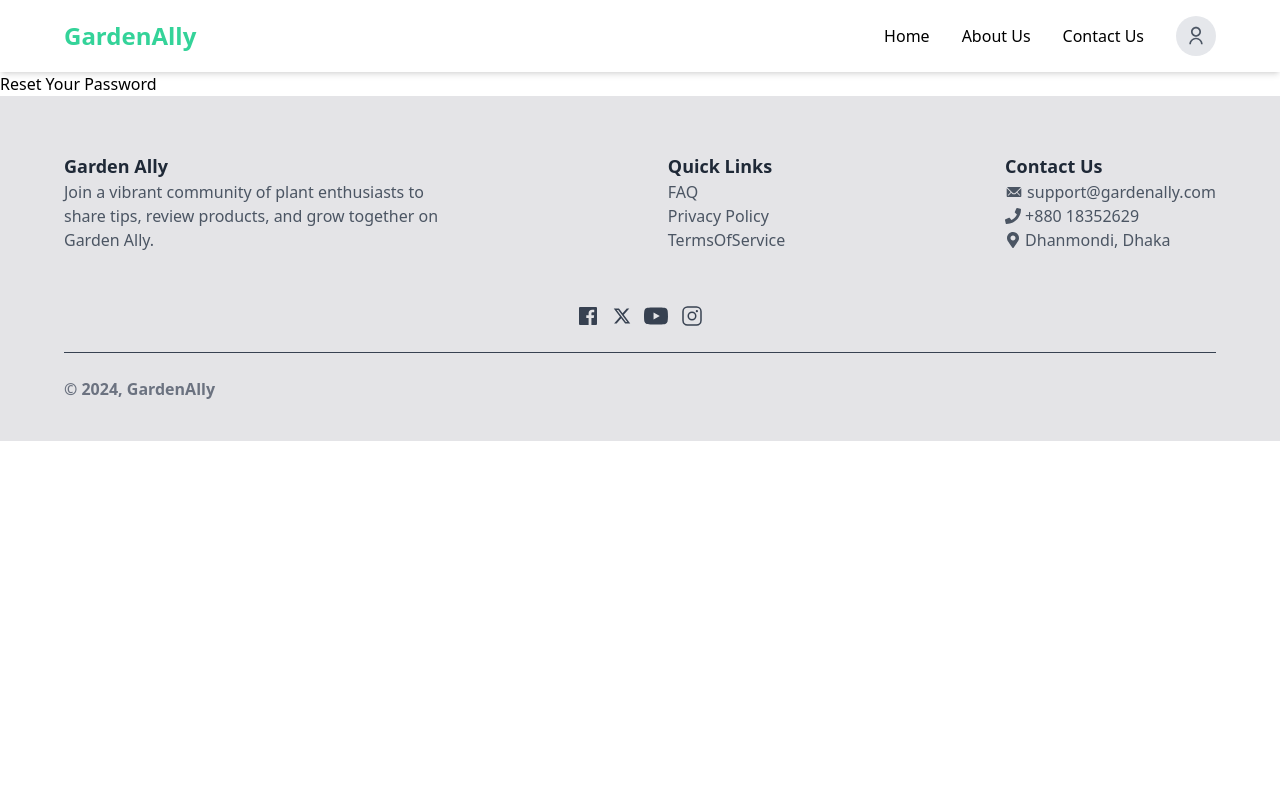
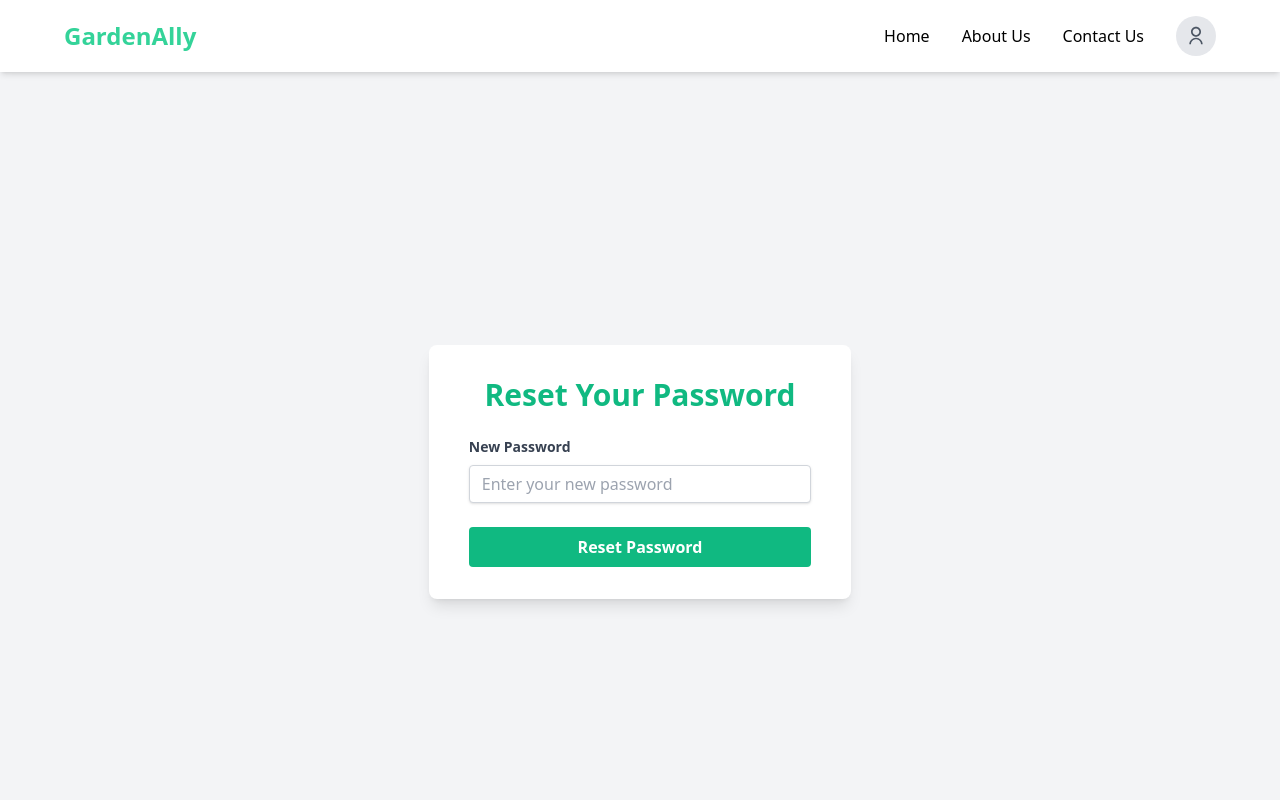
Before and after one commit to ShamimaNasrin/garden-ally-client, a Next.js app: page /reset-password in a window 1280 px wide. Shown: the top 800 px of the page. Built offline with nearby package versions, Linux system fonts and the light colour scheme.

Commit message:
forgot password

```diff
--- a/src/app/(commonLayout)/forgot-password/page.tsx
+++ b/src/app/(commonLayout)/forgot-password/page.tsx
@@ -2,8 +2,8 @@
 
 import { useForm, SubmitHandler } from "react-hook-form";
 // import { useRouter } from "next/navigation";
-// import toast from "react-hot-toast";
-// import { useForgotPassword } from "@/hooks/auth.hook";
+import { useForgotPasswordMutation } from "@/redux/features/auth/authApi";
+import toast from "react-hot-toast";
 
 interface ForgotPasswordInput {
   email: string;
@@ -13,14 +13,26 @@ const ForgotPasswordPage = () => {
   const {
     register,
     handleSubmit,
+    reset,
     formState: { errors },
   } = useForm<ForgotPasswordInput>();
-  // const { mutate: handleForgotPassword, isPending } = useForgotPassword();
-  //   const router = useRouter();
+  const [forgotPassword, { isLoading }] = useForgotPasswordMutation();
+  // const router = useRouter();
 
-  const onSubmit: SubmitHandler<ForgotPasswordInput> = (data) => {
-    console.log(data);
-    // handleForgotPassword(data);
+  const onSubmit: SubmitHandler<ForgotPasswordInput> = async (data) => {
+    // console.log(data);
+    try {
+      const res = await forgotPassword(data).unwrap();
+
+      // console.log("forgotPassword res:", res);
+      if (res?.success) {
+        toast.success("Please check your email");
+        reset();
+      }
+    } catch (error) {
+      console.error("Failed to send email:", error);
+      toast.error(`Failed to send email`);
+    }
   };
 
   return (
@@ -43,7 +55,13 @@ const ForgotPasswordPage = () => {
           <input
             type="email"
             id="email"
-            {...register("email", { required: "Email is required" })}
+            {...register("email", {
+              required: "Email is required",
+              pattern: {
+                value: /^[a-zA-Z0-9._%+-]+@[a-zA-Z0-9.-]+\.com$/,
+                message: "Please enter a valid email address",
+              },
+            })}
             className={`shadow appearance-none border rounded w-full py-2 px-3 text-gray-700 leading-tight focus:outline-none focus:shadow-outline ${
               errors.email ? "border-red-500" : "border-gray-300"
             }`}
@@ -58,10 +76,9 @@ const ForgotPasswordPage = () => {
         <button
           type="submit"
           className="bg-emerald-500 text-white font-bold py-2 px-4 rounded focus:outline-none focus:shadow-outline w-full hover:bg-emerald-600 transition-colors duration-300"
-          // disabled={isPending}
+          disabled={isLoading}
         >
-          {/* {isPending ? "Sending..." : "Send Reset Link"} */}
-          Send Reset Link
+          {isLoading ? "Sending..." : "Send Reset Link"}
         </button>
       </form>
     </div>
--- a/src/app/(commonLayout)/login/page.tsx
+++ b/src/app/(commonLayout)/login/page.tsx
@@ -3,7 +3,6 @@
 
 import { useForm, SubmitHandler } from "react-hook-form";
 import { useRouter } from "next/navigation";
-// import { useState } from "react";
 // import LoadingSpinner from "@/components/UI/LoadingSpinner";
 import Link from "next/link";
 import toast from "react-hot-toast";
@@ -26,7 +25,6 @@ const LoginPage = () => {
     handleSubmit,
     formState: { errors },
   } = useForm<TLoginFormInput>();
-  // const [isLoading, setIsLoading] = useState(false);
 
   const router = useRouter();
 
@@ -151,7 +149,7 @@ const LoginPage = () => {
                 href="/register"
                 className="text-emerald-500 hover:text-emerald-600 font-semibold"
               >
-                <span className="">Sign up</span>
+                <span className=""> Sign up</span>
               </Link>
             </p>
           </div>
--- a/src/app/(commonLayout)/register/page.tsx
+++ b/src/app/(commonLayout)/register/page.tsx
@@ -1,5 +1,7 @@
+/* eslint-disable @typescript-eslint/no-explicit-any */
 "use client";
 
+import UploadImgToImgBB from "@/components/profile/UploadImgToImgBB";
 // import LoadingSpinner from "@/components/UI/LoadingSpinner";
 import { useSignupMutation } from "@/redux/features/auth/authApi";
 import Link from "next/link";
@@ -33,7 +35,23 @@ const SignupPage = () => {
   const router = useRouter();
 
   const onSubmit: SubmitHandler<TRegisterFormInput> = async (data) => {
-    // console.log(data);
+    // console.log("formdata:", data);
+
+    if (data.profilePhoto && data.profilePhoto.length) {
+      console.log("default img:", data.profilePhoto);
+      try {
+        const file = data.profilePhoto[0] as any;
+        const imgBBUrl = await UploadImgToImgBB(file);
+        data.profilePhoto = imgBBUrl;
+      } catch (error: any) {
+        toast.error(error.data.message, { duration: 1000 });
+        return;
+      }
+    } else {
+      data.profilePhoto =
+        "https://cdn.pixabay.com/photo/2015/10/05/22/37/blank-profile-picture-973460_960_720.png";
+    }
+
     const userInfo = {
       ...data,
       role: "user",
@@ -178,21 +196,21 @@ const SignupPage = () => {
               className="block text-gray-700 text-sm font-bold mb-2"
               htmlFor="profilePhoto"
             >
-              Image URL
+              Profile Photo
             </label>
             <input
-              type="text"
+              type="file"
+              accept="image/*"
+              placeholder="Add image"
               id="profilePhoto"
-              {...register("profilePhoto", {
-                required: "Image url is required",
-              })}
+              {...register("profilePhoto")}
               className={`shadow appearance-none border rounded w-full py-2 px-3 text-gray-700 leading-tight focus:outline-none focus:shadow-outline ${
-                errors.name ? "border-red-500" : "border-gray-300"
+                errors.profilePhoto ? "border-red-500" : "border-gray-300"
               }`}
             />
-            {errors.name && (
+            {errors.profilePhoto && (
               <p className="text-red-500 text-xs italic">
-                {errors.name.message}
+                {errors.profilePhoto.message}
               </p>
             )}
           </div>
--- a/src/app/(commonLayout)/reset-password/page.tsx
+++ b/src/app/(commonLayout)/reset-password/page.tsx
@@ -1,40 +1,105 @@
 "use client";
 
-// import { useRouter } from "next/router";
-// import { useState } from "react";
-// import { useResetPassword } from "@/hooks/auth.hook";
+import { useResetPasswordMutation } from "@/redux/features/auth/authApi";
+// import { useRouter } from "next/navigation";
+import { useSearchParams } from "next/navigation";
+
+import { useForm } from "react-hook-form";
+import toast from "react-hot-toast";
+
+interface ResetPasswordFormInputs {
+  newPassword: string;
+}
 
 const ResetPassword = () => {
   // const router = useRouter();
-  // const { id, token } = router.query; // Extract id and token from query parameters
-  // const [newPassword, setNewPassword] = useState("");
+  const searchParams = useSearchParams();
+  const email = searchParams.get("email");
+  const resetToken = searchParams.get("token");
 
-  // const resetPasswordMutation = useResetPassword();
+  // console.log("email: " + email);
+  // console.log("token: " + resetToken);
 
-  // const handleSubmit = (e: React.FormEvent<HTMLFormElement>) => {
-  //   e.preventDefault();
-  //   resetPasswordMutation.mutate({
-  //     userId: id as string,
-  //     newPassword,
-  //     token: token as string,
-  //   });
-  // };
+  const {
+    register,
+    handleSubmit,
+    reset,
+    formState: { errors },
+  } = useForm<ResetPasswordFormInputs>();
+  const [resetPassword, { isLoading }] = useResetPasswordMutation();
+
+  const onSubmit = async (data: ResetPasswordFormInputs) => {
+    // console.log("formData:", data);
+    if (email && resetToken) {
+      try {
+        const res = await resetPassword({
+          resetToken,
+          payload: {
+            token: resetToken,
+            userEmail: email,
+            newPassword: data.newPassword,
+          },
+        }).unwrap();
+
+        // console.log("resetPassword res:", res);
+        if (res?.success) {
+          toast.success("Password updated");
+          reset();
+        }
+      } catch (error) {
+        console.error("Failed to reset password:", error);
+        toast.error(`Failed to reset password`);
+      }
+    }
+  };
 
   return (
-    <div>
-      <h1>Reset Your Password</h1>
-      {/* <form onSubmit={handleSubmit}>
-        <input
-          type="password"
-          value={newPassword}
-          onChange={(e) => setNewPassword(e.target.value)}
-          placeholder="Enter your new password"
-          required
-        />
-        <button type="submit" disabled={resetPasswordMutation.isPending}>
-          {resetPasswordMutation.isPending ? "Resetting..." : "Reset Password"}
+    <div className="flex items-center justify-center min-h-screen bg-gray-100">
+      <form
+        onSubmit={handleSubmit(onSubmit)}
+        className="bg-white shadow-lg rounded-lg px-10 py-8 space-y-6 w-[90%] sm:w-[80%] md:w-[60%] lg:w-[40%] xl:w-[33%] relative overflow-hidden"
+      >
+        <h2 className="text-3xl font-semibold text-center text-emerald-500">
+          Reset Your Password
+        </h2>
+
+        <div>
+          <label
+            className="block text-gray-700 text-sm font-bold mb-2"
+            htmlFor="newPassword"
+          >
+            New Password
+          </label>
+          <input
+            type="password"
+            id="newPassword"
+            placeholder="Enter your new password"
+            {...register("newPassword", {
+              required: "Password is required",
+              minLength: {
+                value: 6,
+                message: "Password must be at least 6 characters long",
+              },
+            })}
+            className={`shadow appearance-none border rounded w-full py-2 px-3 text-gray-700 leading-tight focus:outline-none focus:shadow-outline ${
+              errors.newPassword ? "border-red-500" : "border-gray-300"
+            }`}
+          />
+          {errors.newPassword && (
+            <p className="text-red-500 text-xs italic">
+              {errors.newPassword.message}
+            </p>
+          )}
+        </div>
+
+        <button
+          type="submit"
+          className="bg-emerald-500 text-white font-bold py-2 px-4 rounded focus:outline-none focus:shadow-outline w-full hover:bg-emerald-600 transition-colors duration-300"
+          disabled={isLoading}
+        >
+          {isLoading ? "Resetting..." : "Reset Password"}
         </button>
-      </form> */}
+      </form>
     </div>
   );
 };
--- a/src/components/profile/PostCard.tsx
+++ b/src/components/profile/PostCard.tsx
@@ -171,12 +171,12 @@ const PostCard = ({ post }: TPostProps) => {
                   {/* <p className="text-gray-600 text-sm mb-2">
                   {post?.description}
                 </p> */}
-                  <p
+                  <div
                     className="text-gray-500 text-sm mb-2"
                     dangerouslySetInnerHTML={{
                       __html: post?.description,
                     }}
-                  ></p>
+                  ></div>
                   <Image
                     src={post?.images}
                     alt={post?.title}
--- a/src/redux/features/auth/authApi.ts
+++ b/src/redux/features/auth/authApi.ts
@@ -22,7 +22,7 @@ const authApi = baseApi.injectEndpoints({
     // Mutation to forget password
     forgotPassword: builder.mutation({
       query: (userEmail) => ({
-        url: "/auth//forget-password",
+        url: "/auth/forget-password",
         method: "POST",
         body: userEmail,
       }),
@@ -31,9 +31,18 @@ const authApi = baseApi.injectEndpoints({
     // Mutation to change password
     changePassword: builder.mutation({
       query: (passwordData) => ({
-        url: "/auth//change-password",
+        url: "/auth/change-password",
         method: "POST",
         body: passwordData,
+      }),
+    }),
+
+    // Mutation for reset password
+    resetPassword: builder.mutation({
+      query: ({ payload }) => ({
+        url: "/auth/reset-password",
+        method: "POST",
+        body: payload,
       }),
     }),
   }),
@@ -44,4 +53,5 @@ export const {
   useLoginMutation,
   useForgotPasswordMutation,
   useChangePasswordMutation,
+  useResetPasswordMutation,
 } = authApi;
```
Also changed, not shown: src/lib/AxiosInstance/index.ts (+48 -48 lines), src/types/index.ts (+0 -9 lines).
